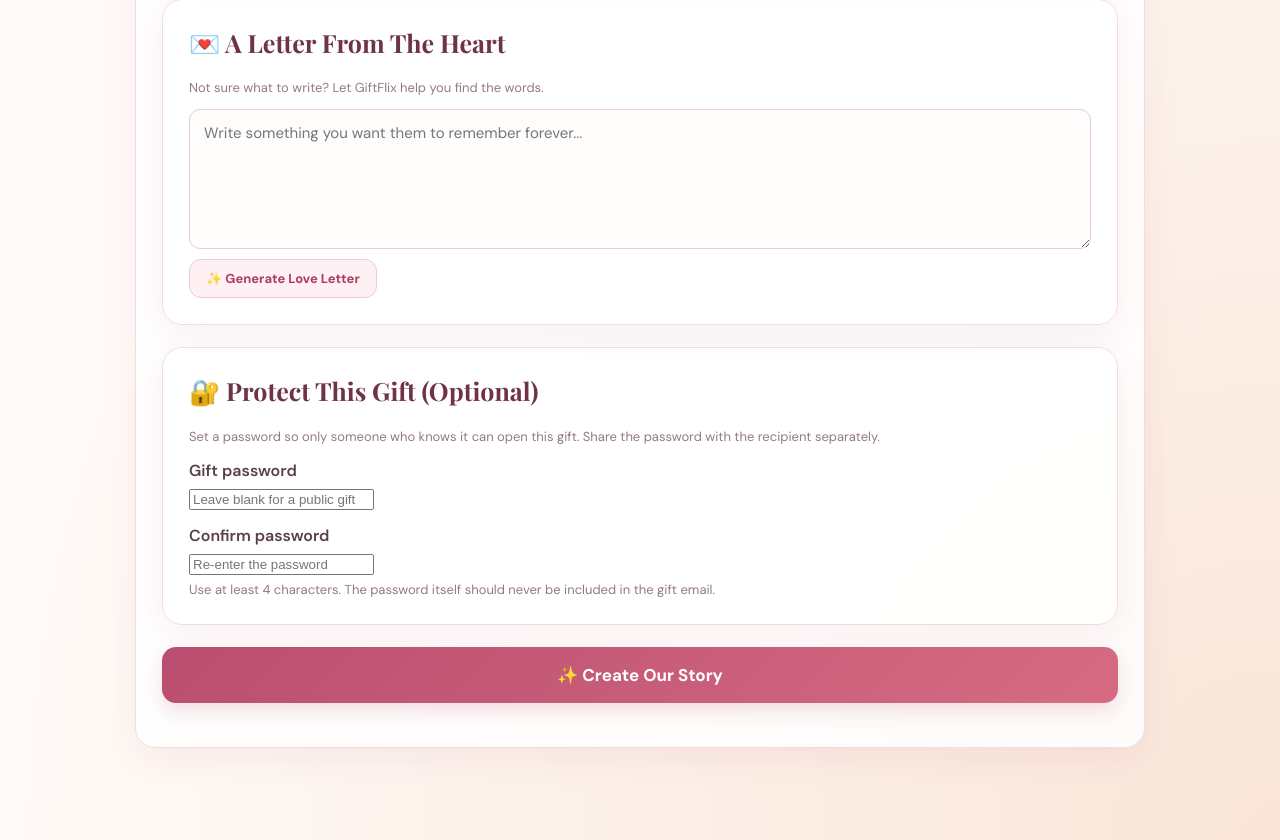
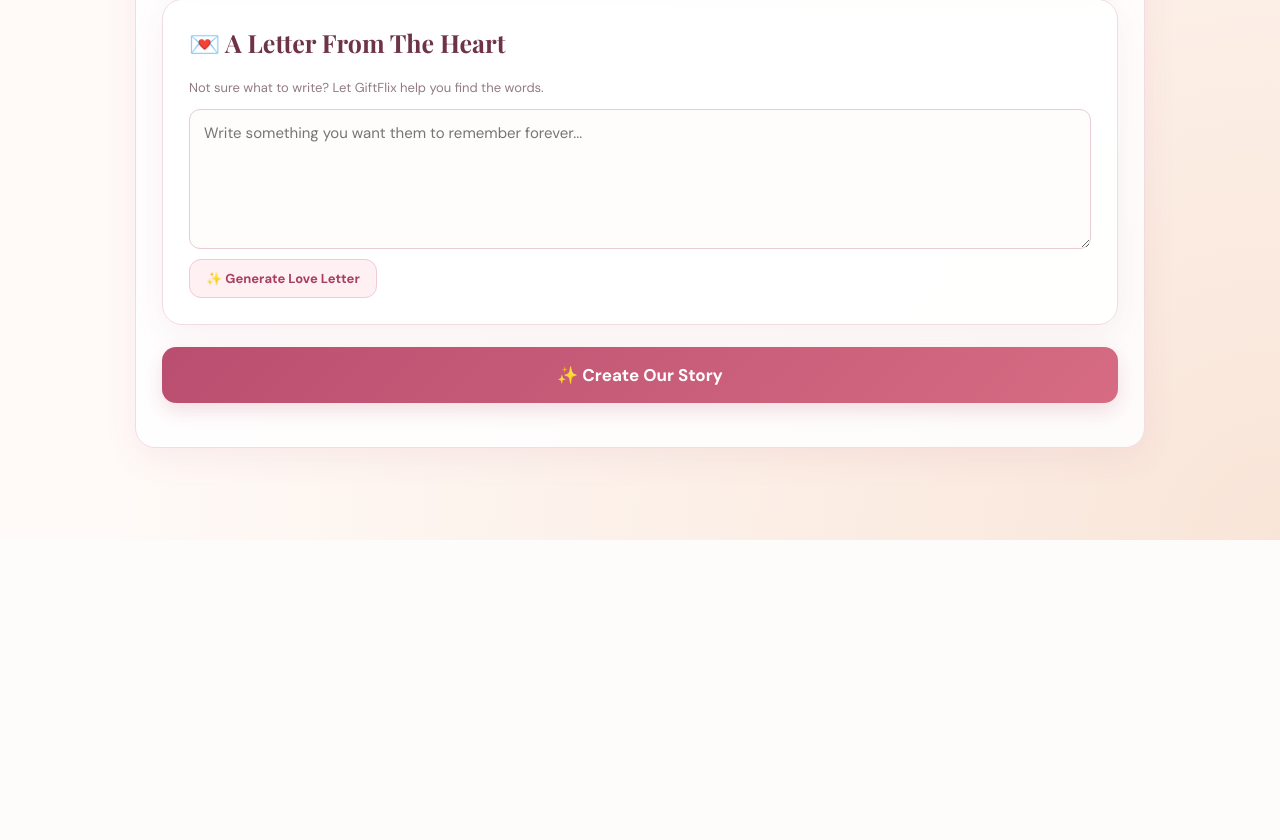
Before and after one commit to ravindrasonwane/giftme, a FastAPI app: page /loveflix-create in a window 1280 px wide. Shown: the part 2537-3377 px from the top of the page. After the commit the page ends 3077 px from the top, so only its background shows below. Run offline with FastAPI, Linux system fonts and the light colour scheme.

Commit message:
Update creator.html

```diff
--- a/templates/creator.html
+++ b/templates/creator.html
@@ -626,17 +626,6 @@ accept="audio/*"
 </div>
 
 
-<!-- OPTIONAL PASSWORD PROTECTION -->
-<div class="card" id="giftPasswordCard">
-  <h2>🔐 Protect This Gift (Optional)</h2>
-  <p class="helper">Set a password so only someone who knows it can open this gift. Share the password with the recipient separately.</p>
-  <label for="gift_password">Gift password</label>
-  <input type="password" id="gift_password" name="gift_password" minlength="4" maxlength="128" autocomplete="new-password" placeholder="Leave blank for a public gift">
-  <label for="confirm_gift_password">Confirm password</label>
-  <input type="password" id="confirm_gift_password" name="confirm_gift_password" minlength="4" maxlength="128" autocomplete="new-password" placeholder="Re-enter the password">
-  <div class="helper">Use at least 4 characters. The password itself should never be included in the gift email.</div>
-</div>
-
 <button
 type="submit"
 class="generate-btn"
@@ -1060,19 +1049,6 @@ document
             const form =
                 e.target;
 
-            const giftPassword = document.getElementById("gift_password").value;
-            const confirmGiftPassword = document.getElementById("confirm_gift_password").value;
-            if (giftPassword !== confirmGiftPassword) {
-                document.getElementById("status").textContent = "The passwords do not match. Please check and try again.";
-                document.getElementById("confirm_gift_password").focus();
-                return;
-            }
-            if (giftPassword && giftPassword.length < 4) {
-                document.getElementById("status").textContent = "Please use a password with at least 4 characters.";
-                document.getElementById("gift_password").focus();
-                return;
-            }
-
             const diary = [];
 
 
@@ -1112,7 +1088,7 @@ document
 
             const data =
                 new FormData(form);
-            data.delete("confirm_gift_password");
+
 
             data.append(
                 "diary",
@@ -1153,8 +1129,10 @@ document
 
                     // Always send visitors to the public GiftPixel domain,
                     // even if an old backend response contains a localhost URL.
-                    const publicStoryUrl =
-                        `https://giftpixel.in/story/${encodeURIComponent(result.slug)}`;
+                    const previewUrl =
+                        `https://giftpixel.in/preview/${encodeURIComponent(result.slug)}`;
+
+                    window.location.assign(previewUrl);
 
                     window.location.assign(publicStoryUrl);
 
```
